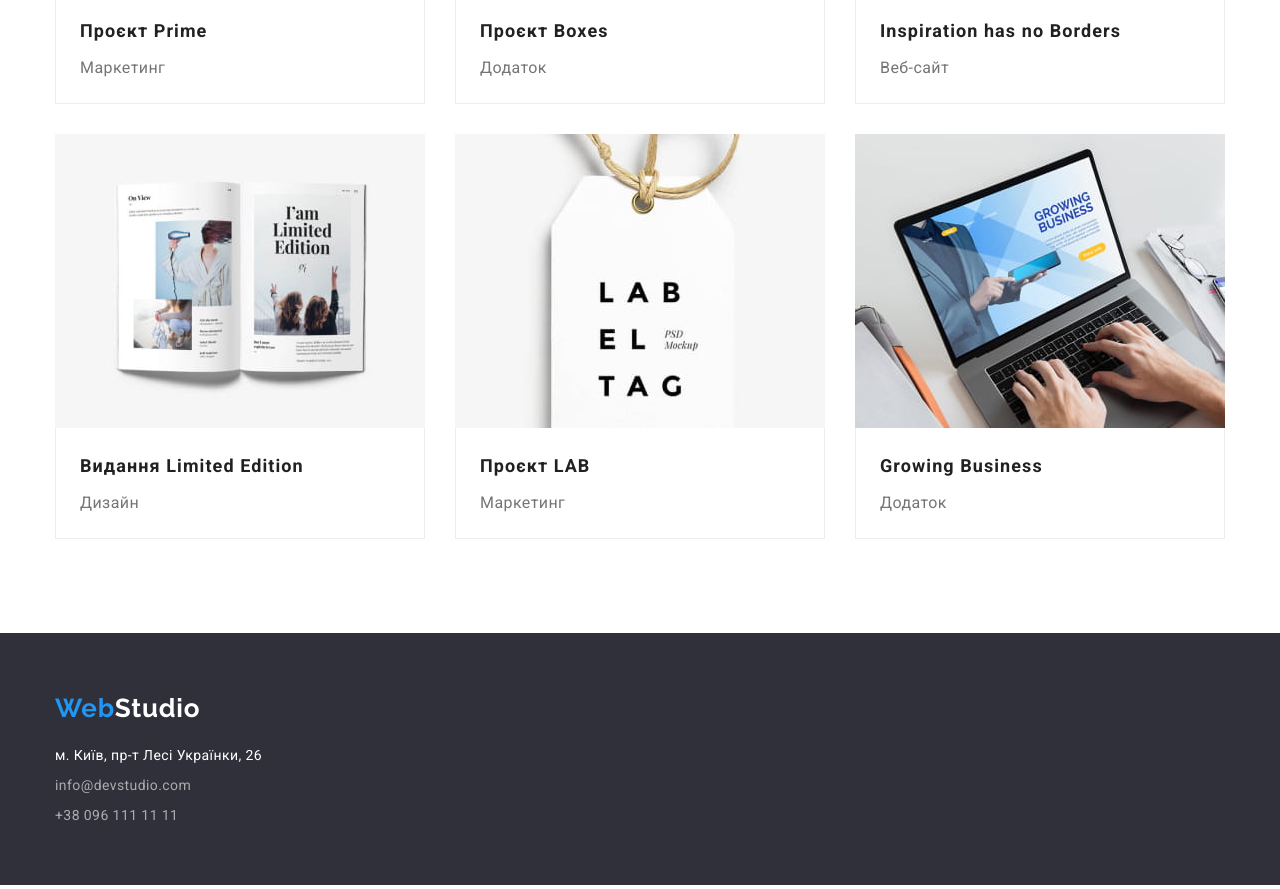
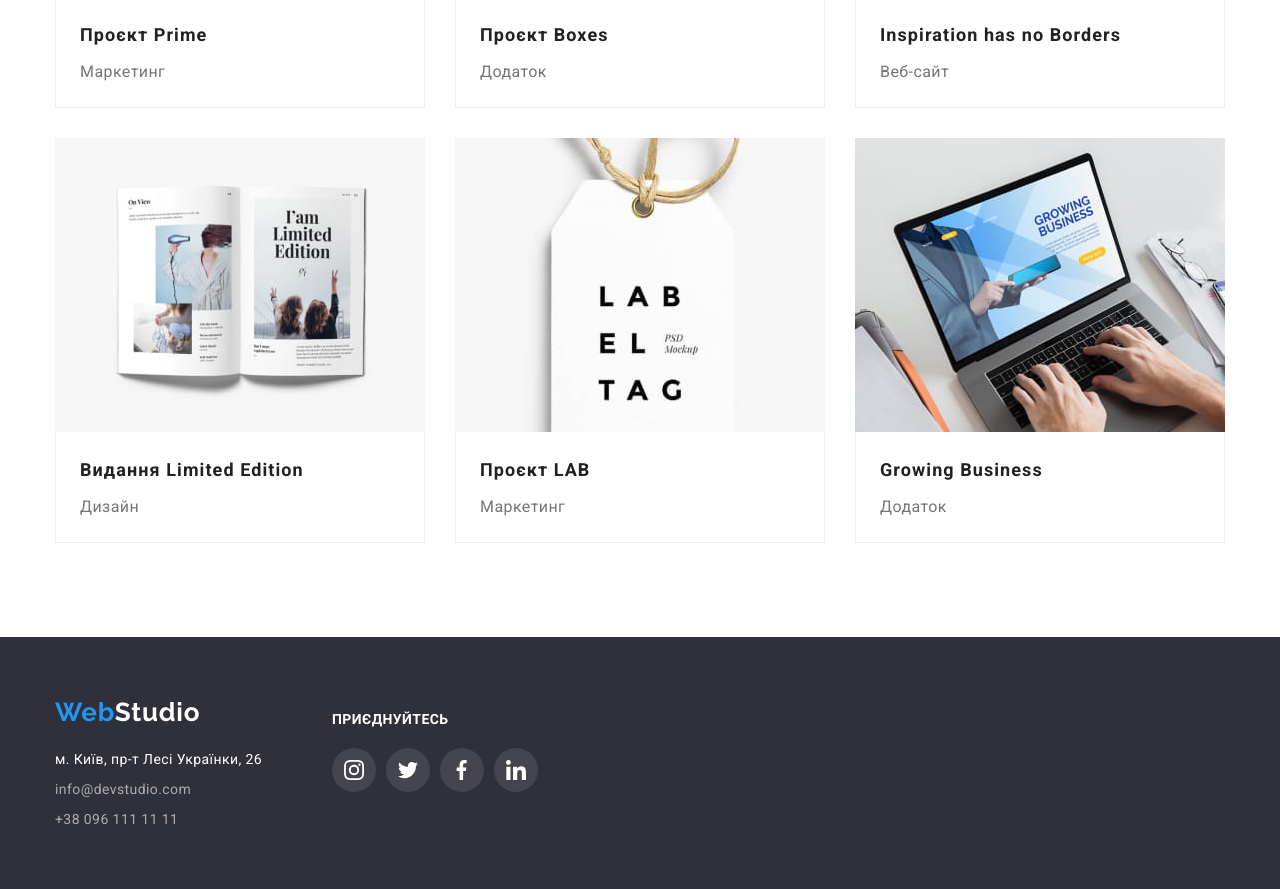
Before and after one commit to mr-alexmartyn/goit-markup-hw-04, a plain HTML site: page portfolio.html in a window 1280 px wide. Shown: the part 999-1888 px from the top of the page. Drawn offline with nearby package versions, Linux system fonts and the light colour scheme.

Commit message:
Добавляет соц. сети в футер
А так же оформление ховера и фокуса в портфолио

```diff
--- a/css/styles.css
+++ b/css/styles.css
@@ -58,6 +58,9 @@ body {
   font-family: Roboto, sans-serif;
   font-size: 14px;
   letter-spacing: 0.03em;
+}
+a {
+  text-decoration: none;
 }
 
 .button {
@@ -361,7 +364,7 @@ body {
   display: flex;
   align-items: center;
   justify-content: center;
-  background: #ffffff;
+  background: var(--white-color);
   color: var(--primary-icon-color);
 
   border-radius: 50%;
@@ -429,6 +432,11 @@ body {
   padding-bottom: 60px;
 }
 
+.footer-thumb {
+  display: flex;
+  gap: 70px;
+}
+
 .footer .logo {
   margin-bottom: 20px;
 }
@@ -472,6 +480,45 @@ body {
   color: var(--accent-color);
 }
 
+.join-thumb {
+  margin-top: 15px;
+}
+
+.footer-join-tittle {
+  color: var(--white-color);
+  font-weight: 700;
+  font-size: 14px;
+  line-height: 1.14;
+  letter-spacing: 0.03em;
+  text-transform: uppercase;
+}
+
+.footer-social-list {
+  display: flex;
+  justify-content: center;
+  margin-top: 20px;
+  gap: 10px;
+}
+.footer-social-link {
+  display: flex;
+  align-items: center;
+  justify-content: center;
+  background: rgba(255, 255, 255, 0.1);
+  color: var(--white-color);
+
+  border-radius: 50%;
+  width: 44px;
+  height: 44px;
+}
+.footer-social-icon {
+  fill: currentColor;
+}
+
+.footer-social-link:hover,
+.footer-social-link:focus {
+  background: var(--accent-color);
+}
+
 /* ------------------------------------------------------------------------- */
 /* ---------------------------------PORTFOLIO------------------------------- */
 /* ------------------------------------------------------------------------- */
@@ -500,6 +547,9 @@ body {
 .button-secondary:focus {
   background-color: var(--accent-color);
   color: var(--white-color);
+
+  box-shadow: 0px 3px 1px rgba(0, 0, 0, 0.1), 0px 1px 2px rgba(0, 0, 0, 0.08),
+    0px 2px 2px rgba(0, 0, 0, 0.12);
 }
 
 .portfolio-list {
@@ -538,6 +588,17 @@ body {
 }
 
 .portfolio-text {
+  color: var(--primary-text-color);
   font-size: 16px;
   line-height: 1.87;
 }
+
+.portfolio-link {
+  display: block;
+}
+
+.portfolio-link:hover,
+.portfolio-link:focus {
+  box-shadow: 0px 1px 1px rgba(0, 0, 0, 0.12), 0px 4px 4px rgba(0, 0, 0, 0.06),
+    1px 4px 6px rgba(0, 0, 0, 0.16);
+}
--- a/portfolio.html
+++ b/portfolio.html
@@ -22,7 +22,7 @@
   </head>
   <body>
     <header class="header">
-      <div class="container">
+      <div class="container header-block">
         <nav class="header-navigation">
           <a href="./index.html" class="logo">Web<span class="header-logo-text">Studio</span></a>
           <ul class="header-navigation-list list">
@@ -36,15 +36,29 @@
               <a href="" class="header-navigation-link">Контакти</a>
             </li>
           </ul>
+        </nav>
         <ul class="header-contact-list list">
           <li class="header-contact-item">
-              <a href="mailto:info@devstudio.com" class="header-contact-link">info@devstudio.com</a>
+            <a href="mailto:info@devstudio.com" class="header-contact-link">
+              <div class="contact-icon">
+                <svg class="" width="16" height="12">
+                  <use href="./images/symbol-defs.svg#icon-mail"></use>
+                </svg>
+              </div>
+              info@devstudio.com</a
+            >
           </li>
           <li class="header-contact-item">
-              <a href="tel:+380961111111" class="header-contact-link">+38 096 111 11 11</a>
+            <a href="tel:+380961111111" class="header-contact-link">
+              <div class="contact-icon">
+                <svg class="" width="10" height="16">
+                  <use href="./images/symbol-defs.svg#icon-smartphone"></use>
+                </svg>
+              </div>
+              +38 096 111 11 11</a
+            >
           </li>
         </ul>
-        </nav>
       </div>
     </header>
     <main>
@@ -70,6 +84,7 @@
           </ul>
           <ul class="portfolio-list">
             <li class="portfolio-list-item">
+              <a href="" class="portfolio-link">
                 <img
                   src="./images/portfolio/tehnocrack.jpg"
                   alt="Веб-сайт компанії Технокряк"
@@ -79,8 +94,10 @@
                   <h2 class="portfolio-title">Технокряк</h2>
                   <p class="portfolio-text">Веб-сайт</p>
                 </div>
+              </a>
             </li>
             <li class="portfolio-list-item">
+              <a href="" class="portfolio-link">
                 <img
                   src="./images/portfolio/no_vs_gs_poster.jpg"
                   class="porfolio-image"
@@ -93,8 +110,10 @@
                   </h2>
                   <p class="portfolio-text">Дизайн</p>
                 </div>
+              </a>
             </li>
             <li class="portfolio-list-item">
+              <a href="" class="portfolio-link">
                 <img
                   src="./images/portfolio/seafood_poster.jpg"
                   class="porfolio-image"
@@ -105,8 +124,10 @@
                   <h2 class="portfolio-title">Ресторан <span lang="en">Seafood</span></h2>
                   <p class="portfolio-text">Додаток</p>
                 </div>
+              </a>
             </li>
             <li class="portfolio-list-item">
+              <a href="" class="portfolio-link">
                 <img
                   src="./images/portfolio/headphones.jpg"
                   class="porfolio-image"
@@ -117,8 +138,10 @@
                   <h2 class="portfolio-title">Проєкт Prime</h2>
                   <p class="portfolio-text">Маркетинг</p>
                 </div>
+              </a>
             </li>
             <li class="portfolio-list-item">
+              <a href="" class="portfolio-link">
                 <img
                   src="./images/portfolio/boxes.jpg"
                   class="porfolio-image"
@@ -129,8 +152,10 @@
                   <h2 class="portfolio-title">Проєкт Boxes</h2>
                   <p class="portfolio-text">Додаток</p>
                 </div>
+              </a>
             </li>
             <li class="portfolio-list-item">
+              <a href="" class="portfolio-link">
                 <img
                   src="./images/portfolio/inspiration.jpg"
                   class="porfolio-image"
@@ -141,8 +166,10 @@
                   <h2 class="portfolio-title">Inspiration has no Borders</h2>
                   <p class="portfolio-text">Веб-сайт</p>
                 </div>
+              </a>
             </li>
             <li class="portfolio-list-item">
+              <a href="" class="portfolio-link">
                 <img
                   src="./images/portfolio/limited_edition.jpg"
                   class="porfolio-image"
@@ -153,8 +180,10 @@
                   <h2 class="portfolio-title">Видання Limited Edition</h2>
                   <p class="portfolio-text">Дизайн</p>
                 </div>
+              </a>
             </li>
             <li class="portfolio-list-item">
+              <a href="" class="portfolio-link">
                 <img
                   src="./images/portfolio/lab_label.jpg"
                   class="porfolio-image"
@@ -165,8 +194,10 @@
                   <h2 class="portfolio-title">Проєкт LAB</h2>
                   <p class="portfolio-text">Маркетинг</p>
                 </div>
+              </a>
             </li>
             <li class="portfolio-list-item">
+              <a href="" class="portfolio-link">
                 <img
                   src="./images/portfolio/geowing_business.jpg"
                   class="porfolio-image"
@@ -177,13 +208,15 @@
                   <h2 class="portfolio-title">Growing Business</h2>
                   <p class="portfolio-text">Додаток</p>
                 </div>
+              </a>
             </li>
           </ul>
         </div>
       </section>
     </main>
     <footer class="footer">
-      <div class="container">
+      <div class="container footer-thumb">
+        <div class="adress-thumb">
           <a href="./index.html" class="logo">Web<span class="footer-logo-text">Studio</span></a>
           <address class="footer-adress">
             <ul class="footer-adress-list list">
@@ -197,7 +230,9 @@
                 >
               </li>
               <li class="item">
-              <a href="mailto:info@devstudio.com" class="footer-adress-mail">info@devstudio.com</a>
+                <a href="mailto:info@devstudio.com" class="footer-adress-mail"
+                  >info@devstudio.com</a
+                >
               </li>
               <li class="item">
                 <a href="tel:+380961111111" class="footer-adress-tel">+38 096 111 11 11</a>
@@ -205,6 +240,40 @@
             </ul>
           </address>
         </div>
+        <div class="join-thumb">
+          <h2 class="footer-join-tittle">приєднуйтесь</h2>
+          <ul class="footer-social-list list">
+            <li class="footer-social-item">
+              <a href="" class="footer-social-link">
+                <svg class="footer-social-icon" width="20" height="20">
+                  <use href="./images/symbol-defs.svg#icon-instagram"></use>
+                </svg>
+              </a>
+            </li>
+            <li class="footer-social-item">
+              <a href="" class="footer-social-link">
+                <svg class="footer-social-icon" width="20" height="20">
+                  <use href="./images/symbol-defs.svg#icon-twitter"></use>
+                </svg>
+              </a>
+            </li>
+            <li class="footer-social-item">
+              <a href="" class="footer-social-link">
+                <svg class="footer-social-icon" width="20" height="20">
+                  <use href="./images/symbol-defs.svg#icon-facebook"></use>
+                </svg>
+              </a>
+            </li>
+            <li class="footer-social-item">
+              <a href="" class="footer-social-link">
+                <svg class="footer-social-icon" width="20" height="20">
+                  <use href="./images/symbol-defs.svg#icon-linkedin"></use>
+                </svg>
+              </a>
+            </li>
+          </ul>
+        </div>
+      </div>
     </footer>
   </body>
 </html>
```
Also changed, not shown: index.html (+39 -2 lines). Lines whose indentation alone changed are shown as unchanged.
